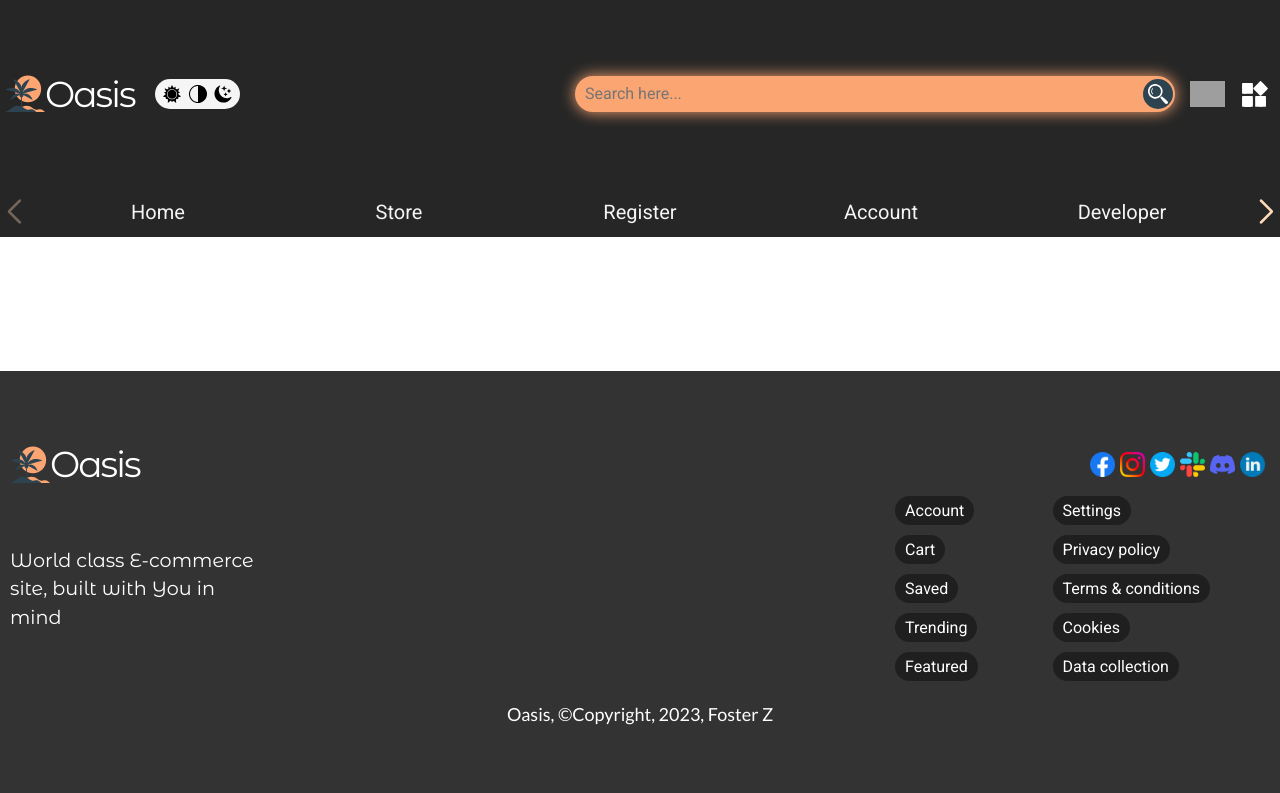
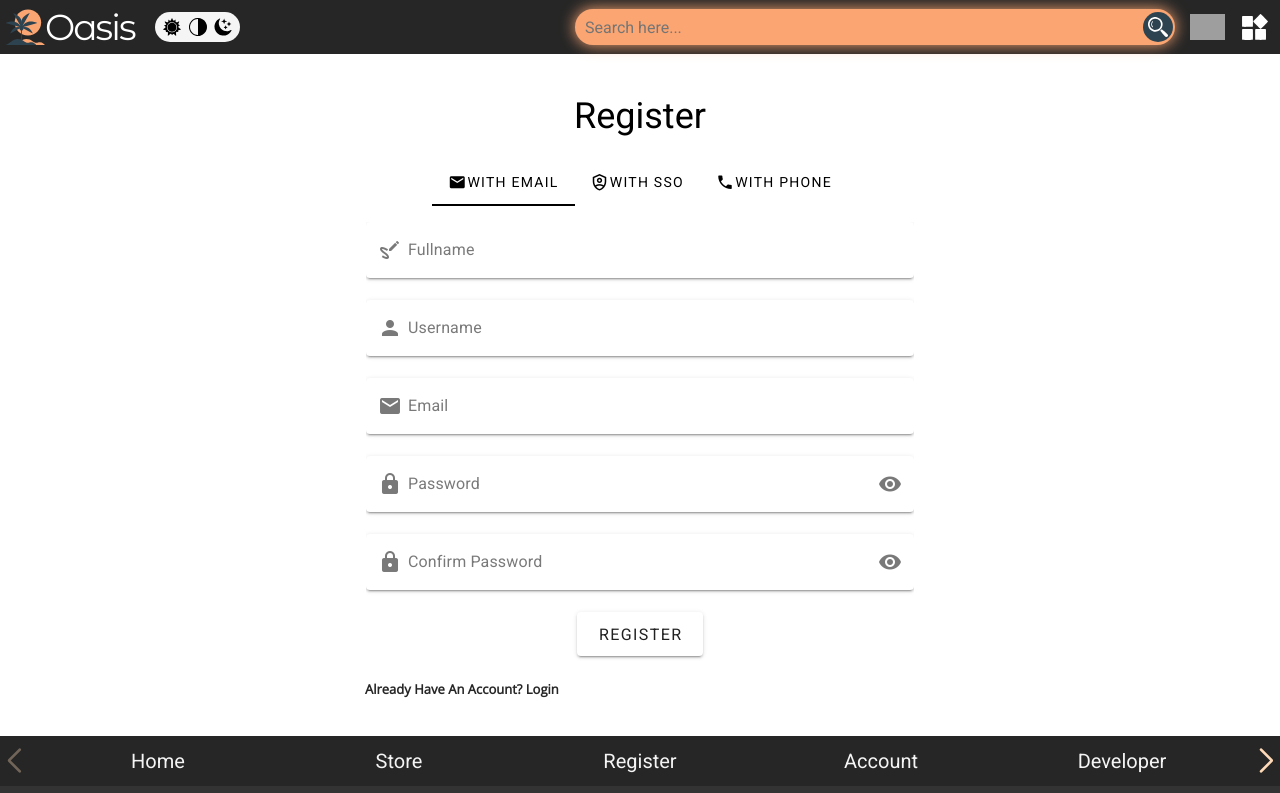
Before and after one commit to Foss-Development-Projects/oasis-client, a Vue app in the folder client/: page /register in a window 1280 px wide. Shown: the top 793 px of the page. Built offline with nearby package versions, Linux system fonts and the light colour scheme; grey boxes are pictures that could not be loaded.

Commit message:
Oasis(register_page_development_in_progress[nearly_finished])

```diff
--- a/client/src/components/shared/SideBar.vue
+++ b/client/src/components/shared/SideBar.vue
@@ -67,7 +67,7 @@
 				display: grid;
 				grid-template-columns: 24px 1fr;
 				grid-gap: 5px;
-				padding: 5px;
+				padding: 10px 5px;
 				align-items: center;
 				color: inherit;
 				text-decoration: none;
--- a/client/src/router/index.ts
+++ b/client/src/router/index.ts
@@ -2,6 +2,7 @@ import { createRouter, createWebHistory } from 'vue-router'
 
 import HomeView from './../views/HomeView.vue';
 import ProductView from './../views/ProductView.vue';
+import RegisterView from './../views/RegisterView.vue';
 const router = createRouter({
 	history: createWebHistory(import.meta.env.BASE_URL),
 	routes: [
@@ -14,6 +15,11 @@ const router = createRouter({
 			path: '/store',
 			name: 'store',
 			component: ProductView
+		},
+		{
+			path: '/register',
+			name: 'register',
+			component: RegisterView
 		}
 	]
 })
--- /dev/null
+++ b/client/src/views/RegisterView.vue
@@ -0,0 +1,174 @@
+<script lang="ts">
+	export default {
+	    data () {
+	      return {
+	        show1: false,
+	        show2: true,
+			tab: null,
+	        password: 'Password',
+	        rules: {
+	          required: (value: any) => !!value || 'Required',
+	          min: (v: any) => v.length >= 8 || 'Min 8 characters',
+	          emailMatch: () => (`The email and password you entered don't match`),
+	        },
+	      }
+	    },
+	  }
+</script>
+
+<template>
+	<div class="register-container">
+		<div class="register">
+			<header class="register-header">Register</header>
+			<form action="" method="POST" class="register-body">
+				    <v-tabs
+				      v-model="tab"
+					  align-tabs="center"
+				    >
+						<v-tab value="email">
+							<v-icon icon="mdi-email"></v-icon> With Email
+						</v-tab>
+						<v-tab value="sso">
+							<v-icon icon="mdi-shield-account-outline"></v-icon>With SSO
+						</v-tab>
+						<v-tab value="phone">
+						  <v-icon icon="mdi-phone"></v-icon>With Phone
+						</v-tab>
+				    </v-tabs>
+				    <v-card-text>
+				      <v-window v-model="tab">
+				        <v-window-item value="email">
+				          	<v-text-field
+				          		label="Fullname"
+				          		prepend-inner-icon="mdi-draw"
+				          		variant="solo"
+				          		name="register_fname"
+				          		placeholder="Enter Fullname"
+				          	></v-text-field>
+				          	<v-text-field
+				          		label="Username"
+				          		prepend-inner-icon="mdi-account"
+				          		variant="solo"
+				          		name="register_uname"
+				          		placeholder="Enter Username"
+				          	></v-text-field>
+				          	<v-text-field
+				          		label="Email"
+				          		prepend-inner-icon="mdi-email"
+				          		variant="solo"
+				          		name="register_email"
+				          		placeholder="Email Address"
+				          	></v-text-field>
+				          	<v-text-field
+				          		:append-inner-icon="show2 ? 'mdi-eye' : 'mdi-eye-off'"
+				          		prepend-inner-icon="mdi-lock"
+				          		:rules="[rules.required, rules.min]"
+				          		:type="show2 ? 'text' : 'password'"
+				          		name="register_password_initial"
+				          		label="Password"
+				          		variant="solo"
+				          		placeholder="Enter Password"
+				          		hint="At least 8-16 characters"
+				          		class="input-group--focused"
+				          		@click:append="show2 = !show2"
+				          	></v-text-field>
+				          	<v-text-field
+				          		:append-inner-icon="show2 ? 'mdi-eye' : 'mdi-eye-off'"
+				          		prepend-inner-icon="mdi-lock"
+				          		:rules="[rules.required, rules.min]"
+				          		:type="show2 ? 'text' : 'password'"
+				          		name="register_password_initial"
+				          		label="Confirm Password"
+				          		variant="solo"
+				          		placeholder="Enter Password"
+				          		class="input-group--focused"
+				          		@click:append="show2 = !show2"
+				          	></v-text-field>
+							<section class="form-button">
+								<v-btn color="peach" size="large">Register</v-btn>
+							</section>
+				        </v-window-item>
+
+				        <v-window-item value="sso" class="register-sso-button-section">
+				          <v-btn variant="text" prepend-icon="mdi-google">Register With Google</v-btn>
+						  <v-btn variant="text" prepend-icon="mdi-microsoft">Register With Microsoft</v-btn>
+						  <v-btn variant="text" prepend-icon="mdi-facebook">Register With Facebook</v-btn>
+						  <v-btn variant="text" prepend-icon="mdi-twitter">Register With Twitter</v-btn>
+				        </v-window-item>
+
+				        <v-window-item value="phone">
+				          <v-text-field
+				          	label="Phone Number"
+				          	prepend-inner-icon="mdi-cellphone"
+				          	variant="solo"
+							type="number"
+				          	name="register_email"
+				          	placeholder="Enter Phone Number"
+				          ></v-text-field>
+						  <v-text-field
+						  	label="OTP"
+						  	prepend-inner-icon="mdi-numeric"
+						  	variant="solo"
+						  	name="register_otp"
+						  	placeholder="Enter OTP"
+
+						  ></v-text-field>
+				        </v-window-item>
+				      </v-window>
+				    </v-card-text>
+			</form>
+			<section class="register-helpers">
+				<router-link class="login-redirect-link" to="/login">Already Have An Account? Login</router-link>
+			</section>
+		</div>
+	</div>
+</template>
+
+<style lang="scss">
+	.register-container {
+		display: flex;
+		align-items: center;
+		justify-content: center;
+	}
+	.register {
+		max-width: 600px;
+		width: 100%;
+		margin: 25px 0;
+		padding: 10px;
+		&-header {
+			margin-bottom: 15px;
+			font-size: 36px;
+			text-align: center;
+		}
+	}
+	.form-button {
+		margin-bottom: 5px;
+		display: flex;
+		align-items: center;
+		justify-content: center;
+	}
+	.register-sso-button-section {
+		display: flex;
+		width: 100%;
+		flex-direction: column;
+		button {
+			width: 100%;
+			font-size: small;
+			font-weight: bold;
+			margin-bottom: 15px;
+		}
+	}
+	.register-helpers {
+		.login-redirect-link {
+			font-size: small;
+			font-family: "Open Sans";
+			font-weight: bold;
+			text-decoration: none;
+			margin-left: 15px;
+			color: var(--default-bg-color);
+			&:hover {
+				color: yellowgreen;
+			}
+		}
+	}
+</style>
```
Also changed, not shown: client/src/pages/404.vue (added, +8 -0 lines).
